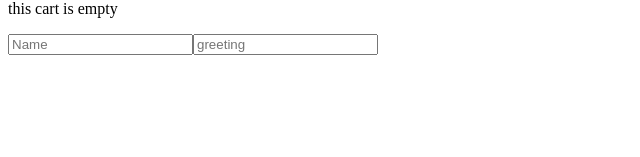
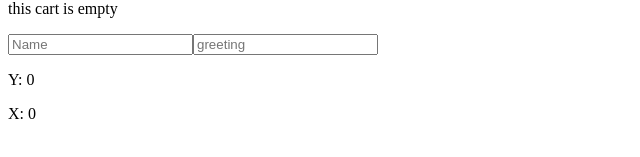
Before and after one commit to Ayub4702/React-Js-Dugsiiye, a React (Vite) app: page / in a window 1280 px wide. Shown: the part 151-308 px from the top of the page, without its empty margins (0-640 px from the left). Built offline with nearby package versions, Linux system fonts and the light colour scheme.

Commit message:
exercise 7

```diff
--- a/src/App.jsx
+++ b/src/App.jsx
@@ -1,6 +1,7 @@
 
 import ShoppingCart from "./ShoppingCart"
 import UseEffecr from "./UseEffecr"
+import Exercise from "./Exercise"
 
 function App (){
 
@@ -9,6 +10,7 @@ return (
 
   <ShoppingCart/>
   <UseEffecr/>
+  <Exercise/>
 
   </>
 )
--- /dev/null
+++ b/src/Exercise.jsx
@@ -0,0 +1,25 @@
+import { useEffect, useState } from "react";
+
+function MyWindow() {
+  const [size, setSeize] = useState({ y: 0, x: 0 });
+
+  useEffect(() => {
+    const sizeHandle = (e) => {
+      setSeize({
+        x: e.clientX,
+        y: e.clientY,
+      });
+    };
+
+    document.addEventListener("mousemove", sizeHandle), [];
+  });
+
+  return (
+    <div>
+      <p>Y: {size.x}</p>
+      <p>X: {size.y}</p>
+    </div>
+  );
+}
+
+export default MyWindow;
```
